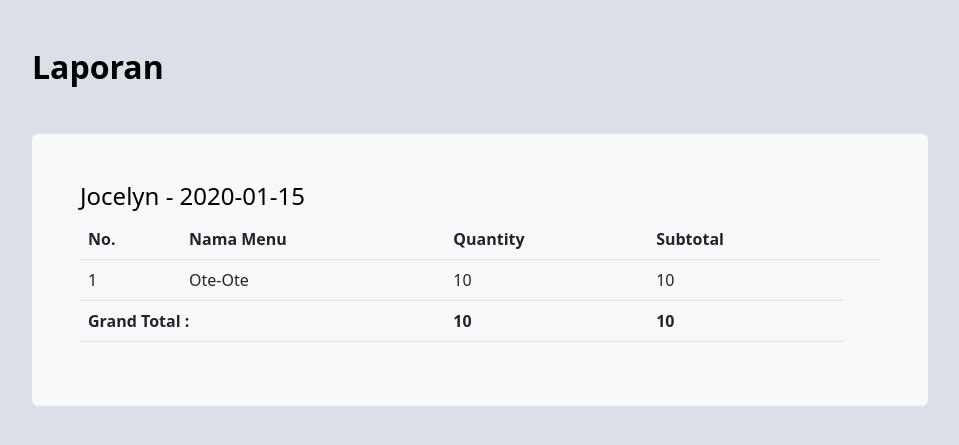
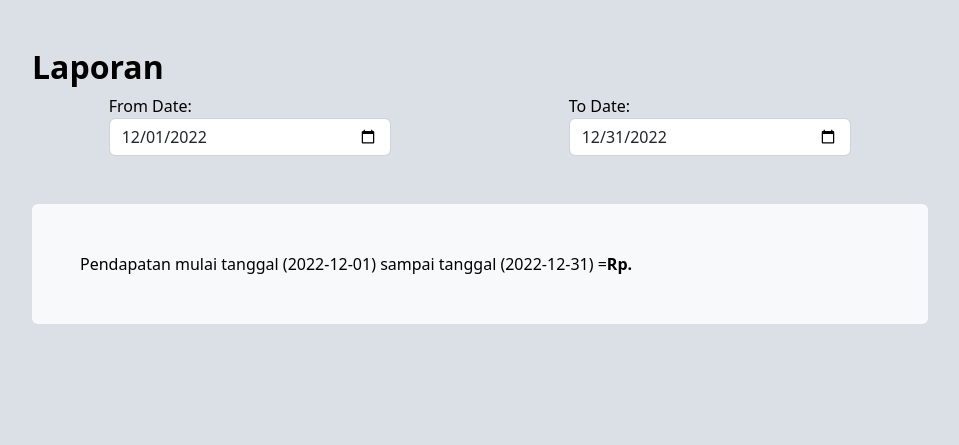
Before and after one commit to nicholasWijaya100/E-commerce-Website-using-PHP, a PHP site: page /adminReport.php in a window 1280 px wide. Shown: the part 81-526 px from the top of the page, without its empty margins (160-1119 px from the left). Run offline with PHP 8.4, Linux system fonts and the light colour scheme; data comes from the database, SQL or seed files in the repository; tables that the repository leaves empty hold one stand-in row (values such as "Sample post").

Commit message:
Laporan bisa filter periode dan menambah pendapatan total dari semua transasksi

```diff
--- a/adminReport.php
+++ b/adminReport.php
@@ -80,6 +80,8 @@
     function fetch_laporan_isi(){
         let r = new XMLHttpRequest();
         let menu_container = document.getElementById("menu-container");
+        let startDate = '2022-12-01';
+        let endDate = '2022-12-31';
 
         r.onreadystatechange = function() {
             if ((this.readyState==4) && (this.status==200)) {
@@ -89,64 +91,28 @@
 
         r.open('POST', 'ajax.php');
         r.setRequestHeader("Content-type", "application/x-www-form-urlencoded");
-        r.send(`jenis=fetchLaporan`);
+        r.send(`jenis=fetchLaporan&endDate=${endDate}&startDate=${startDate}`);
+    }
+
+    function fetch_laporan_isi_refresh(){
+        let r = new XMLHttpRequest();
+        let menu_container = document.getElementById("menu-container");
+        let startDate =  document.getElementById("startDate").value;
+        let endDate =  document.getElementById("endDate").value;
+
+        r.onreadystatechange = function() {
+            if ((this.readyState==4) && (this.status==200)) {
+                menu_container.innerHTML = this.responseText;
+            }
+        }
+
+        r.open('POST', 'ajax.php');
+        r.setRequestHeader("Content-type", "application/x-www-form-urlencoded");
+        r.send(`jenis=fetchLaporan&endDate=${endDate}&startDate=${startDate}`);
     }
 
 
     function initPage() {
         fetch_laporan_isi();
     }
-
-    function openMenuEditor(id) {
-        currentEditId = id.substr(6);
-        let menuContainer = document.getElementById("menu-container");
-        menuContainer.style.opacity = "50%";
-
-        let popUp = document.getElementById("popUpMenuEditor");
-        popUp.style.visibility = "visible";
-        popUp.style.display = "block";
-    }
-
-    function closePopUp() {
-        let menuContainer = document.getElementById("menu-container");
-        menuContainer.style.opacity = "100%";
-
-        let popUp = document.getElementById("popUpMenuEditor");
-        popUp.style.visibility = "hidden";
-        popUp.style.display = "none";
-    }
-
-    function editMenu() {
-        let r = new XMLHttpRequest();
-        let menu_name = document.getElementById("nameInput").value;
-        let menu_category = document.getElementById("categoryInput").value;
-        let menu_price = document.getElementById("priceInput").value;
-        let menu_stock = document.getElementById("stockInput").value;
-
-        r.onreadystatechange = function() {
-            if ((this.readyState==4) && (this.status==200)) {
-                initPage();
-                closePopUp();
-            }
-        }
-
-        r.open('POST', 'ajax.php');
-        r.setRequestHeader("Content-type", "application/x-www-form-urlencoded");
-        r.send(`jenis=editMenu&menuId=${currentEditId}&menuName=${menu_name}&menuCategory=${menu_category}&menuPrice=${menu_price}&menuStock=${menu_stock}`);
-    }
-
-    function deleteMenu(id) {
-        let r = new XMLHttpRequest();
-        let menuId = id.substr(6);
-
-        r.onreadystatechange = function() {
-            if ((this.readyState==4) && (this.status==200)) {
-                initPage();
-            }
-        }
-
-        r.open('POST', 'ajax.php');
-        r.setRequestHeader("Content-type", "application/x-www-form-urlencoded");
-        r.send(`jenis=deleteMenu&menuId=${menuId}`);
-    }
 </script>
--- a/ajax.php
+++ b/ajax.php
@@ -205,14 +205,31 @@
         }
 
         if($_POST['jenis'] == "fetchLaporan"){
-            $stmt = $conn->query("select * from htrans left join users on htrans.htrans_user_id = users.user_id");
+            $startDate = $_POST['startDate'];
+            $endDate = $_POST['endDate'];
+            if($startDate == '' || $endDate == '') {
+                $startDate = '2022-12-01';
+                $endDate = '2022-12-31';
+            }
+            echo "<h2><strong>Laporan</strong></h2>";
+            echo"<div class='row'>";
+                echo"<div class='col-1'></div>";
+                echo"<div class='col-4'>";
+                    echo"From Date: <input id='startDate' class='form-control' type='date' value='$startDate'  onchange='fetch_laporan_isi_refresh()'>";
+                echo"</div>";
+                echo"<div class='col-2'></div>";
+                echo"<div class='col-4'>";
+                    echo"To Date: <input id='endDate' class='form-control' type='date'  value='$endDate' onchange='fetch_laporan_isi_refresh()'>";
+                echo"</div>";
+                echo"<div class='col-1'></div>";
+            echo"</div>";
+            $stmt = $conn->query("select * from htrans left join users on htrans.htrans_user_id = users.user_id where htrans_tanggal_transaksi between '$startDate' and '$endDate'");
             $res = $stmt->fetch_all(MYSQLI_BOTH);
-            echo "<h2><strong>Laporan</strong></h2>";
             foreach($res as $idx => $laporan){
                 echo '<div class="d-flex flex-row flex-wrap bg-light p-5 rounded-lg mx-auto mt-5 rounded" style="width: 100%;">';
                 // Header
                 echo"
-                    <h4>".$laporan['username']." - ".$laporan['htrans_tanggal_transaksi']."</h4>
+                    <h4>".$laporan['username']." | ".$laporan['htrans_tanggal_transaksi']."</h4>
                     <table class='table'>
 
                         <tr>
@@ -250,12 +267,16 @@
                 <td colspan='1'><b>$total</b></td>
                 <tr>";
                 echo '</table>';
-
                 echo '</div>';
-
             }
 
-
+            //Total Penhasilan Periode
+            $stmt = $conn->query("select sum(htrans.htrans_total) as 'final' from htrans left join users on htrans.htrans_user_id = users.user_id where htrans_tanggal_transaksi between '$startDate' and '$endDate'");
+            $res = $stmt->fetch_all(MYSQLI_BOTH);
+            $total = $res[0]['final'];
+            echo '<div class="d-flex flex-row flex-wrap bg-light p-5 rounded-lg mx-auto mt-5 rounded" style="width: 100%;">';
+                echo"Pendapatan mulai tanggal ($startDate) sampai tanggal ($endDate) =  <b>Rp.$total</b>";
+            echo "</div>";
         }
     }
     if($_POST['jenis'] == "fetchCart"){
```
